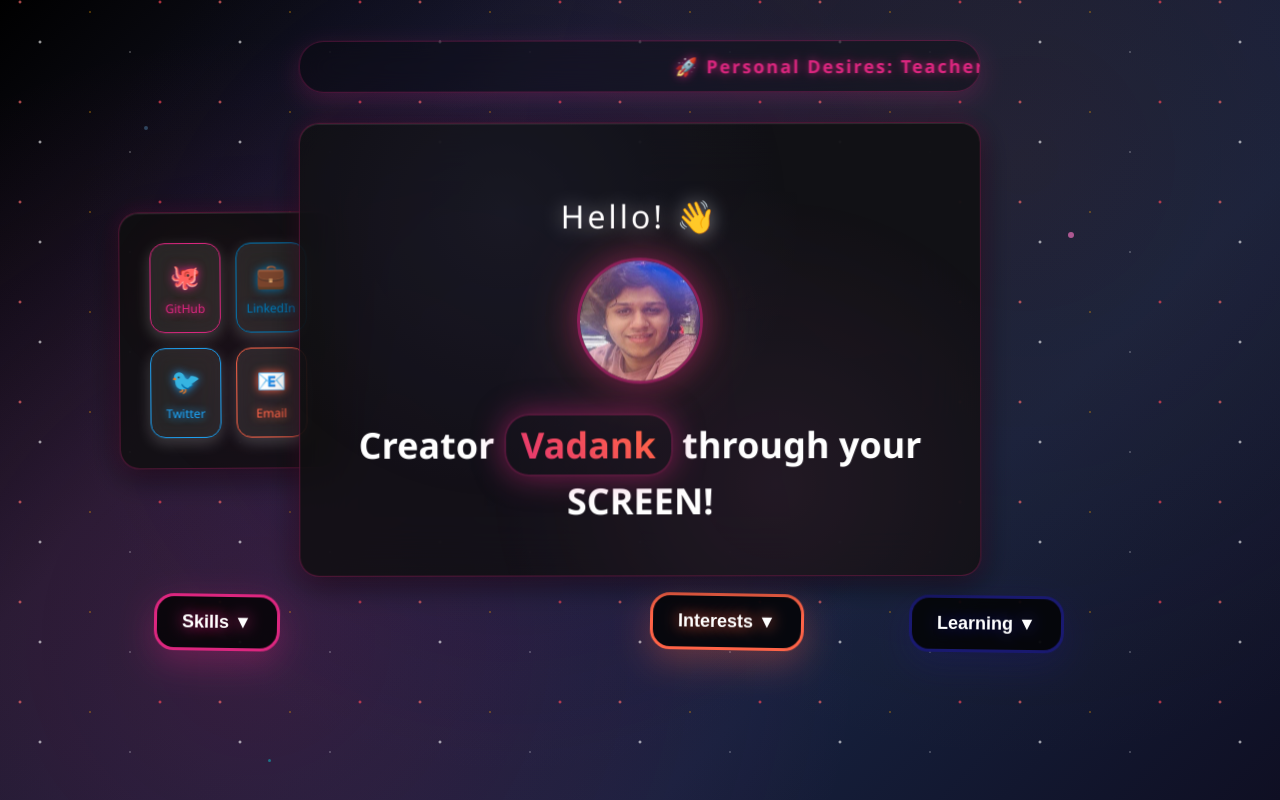
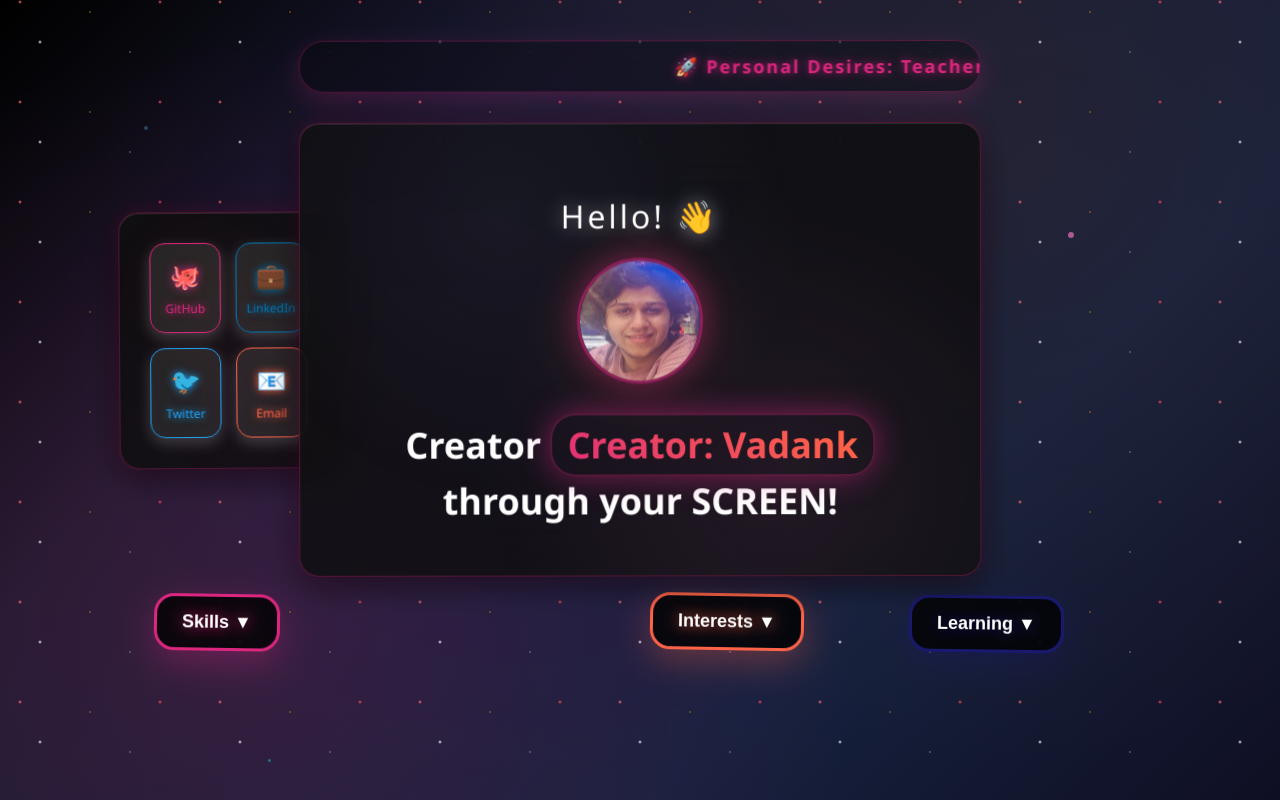
Before and after one commit to Vadank-Ji/Vadank_Website, a React (Create React App) app: page / in a window 1280 px wide. Shown: the top 800 px of the page. Built offline with nearby package versions, Linux system fonts and the light colour scheme.

Commit message:
Update branding to 'Creator: Vadank' for more professional presentation

```diff
--- a/src/components/Header.tsx
+++ b/src/components/Header.tsx
@@ -154,7 +154,7 @@ const Header: React.FC = () => {
               position: "relative",
             }}
           >
-            Vadank
+            Creator: Vadank
           </span>{" "}
           through your SCREEN!
         </h1>
```
Also changed, not shown: 1 other file (tests, documents, lock files or other folders).
